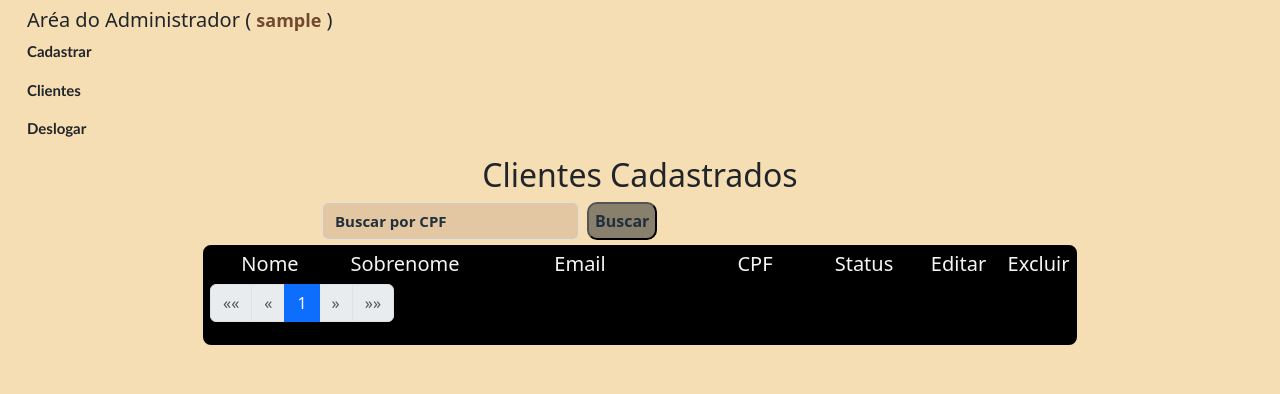
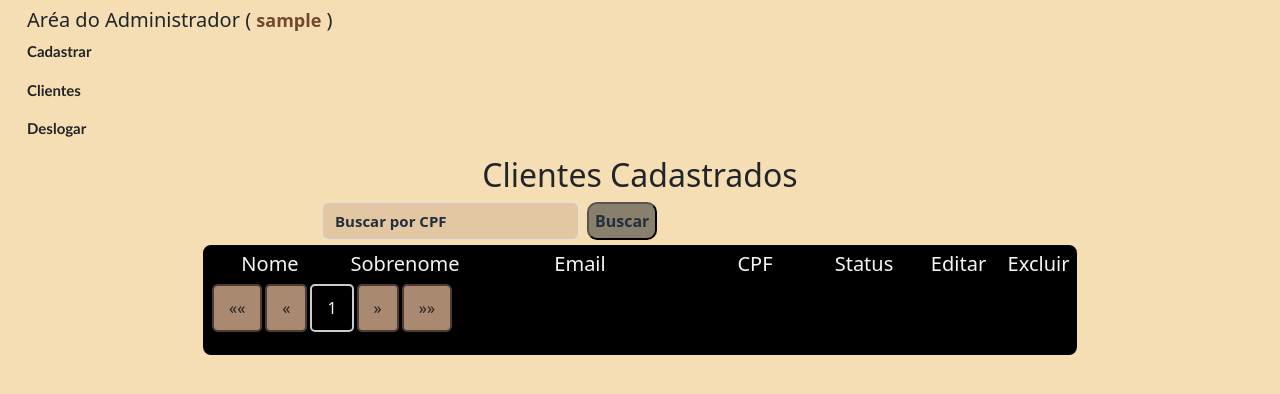
Before and after one commit to Venturaa10/formulario, a Django app: page /exibir in a window 1280 px wide. Shown: the top 394 px of the page. Run offline with Django 5.2, Linux system fonts and the light colour scheme; the visitor is signed in with stand-in values (Sample User, id 1); data that the repository does not hold is empty.

Commit message:
Estilizando a paginação em 'exibir'

```diff
--- a/form_app/forms.py
+++ b/form_app/forms.py
@@ -8,7 +8,7 @@ class LoginForm(forms.Form):
         required=True, # Torna o preenchimento desse campo obrigatorio
         max_length= 50,
         widget=forms.TextInput(
-            # Estilizando os labels do HTML através do proprio atributo do objeto
+            # Estiliza os labels do HTML através do proprio atributo do objeto
             attrs={
                 'class': 'form-control',
                 'placeholder': 'Nome Usuario'
@@ -97,5 +97,3 @@ class ClienteForm(forms.ModelForm):
             raise forms.ValidationError('Selecione um estado válido!')
 
         return estado
-
-    # def clean_cpf(self):
--- a/form_app/models.py
+++ b/form_app/models.py
@@ -55,10 +55,8 @@ class Cliente(models.Model):
     estado = models.CharField(max_length=2, choices=OPCAO_ESTADOS_BRASIL, null=False, blank=False, default='E')
     celular = models.CharField(max_length=12,unique=True,null=False, blank=False, help_text='11 90000-0000', validators=[RegexValidator(r'^[0-9]{2,3} ?[0-9]{5}-?[0-9]{4}$', 'O "número" fornecido é inválido!')])
     comentario = models.TextField(max_length=250, null=True, blank=True, help_text='Uma sugestão aqui :)')
-    # Atributo que exibe a data e a hora de criação do cliente
-    data_criacao = models.DateTimeField(default=datetime.now)
-    # Atributo responsavel por indicar se o cliente está ativo ou não, o "default" indica que todo cliente cadastrado está com o status de "ativo".
-    ativo = models.BooleanField(default=True)
+    data_criacao = models.DateTimeField(default=datetime.now) # Atributo que exibe a data e a hora de criação do cliente
+    ativo = models.BooleanField(default=True) # Atributo responsavel por indicar se o cliente está ativo ou não, o "default" indica que todo cliente cadastrado está com o status de "ativo".
 
 
     def clean(self):
--- a/form_app/templates/exibir.html
+++ b/form_app/templates/exibir.html
@@ -157,17 +157,57 @@
     }
 
     #botao_editar {
-        color: goldenrod;
+        color: rgb(144, 118, 50);
     }
 
     #botao_excluir {
-        color: rgb(181, 70, 70);
+        color: rgb(149, 65, 65);
+    }
+    .pagination {
+        display: flex; /* Alinha os itens em uma linha */
+        padding: 0; /* Remove o padding padrão */
+    }
+
+    .page-item {
+        /* Espaçamento entre os botões */
+        margin: 0 2px;
+    }
+
+    /* Estiliza os botões independente do status de ativo ou desativado */
+    .page-link {
+        display: block; /* Torna o link um bloco */
+        padding: 10px 15px; /* Espaçamento top e bottom, left e right*/
+        color: #ffffff;
+        border: 2px solid #ffffff;
+        border-radius: 5px;
+        background-color: rgb(170, 137, 113);
+    }
+
+
+    /* Estiliza quando passa o mouse no botão */
+    .page-link:hover {
+        background-color: #59797b;
+        color:whitesmoke ;
+    }
+
+    /* Estiliza o botão enquanto ativado */
+    .page-item.active .page-link {
+        background-color: #000000;
+        color:whitesmoke ;
+        border-color:rgb(205, 205, 205) ;
+    }
+
+    /* Estiliza botão enquando desativado */
+    .page-item.disabled .page-link {
+        color: #232323;
+        background-color: rgb(170, 137, 113);
+        pointer-events: none;
+        border-color: #4e3c34;
     }
 
     /* Mensangens De Aviso*/
     .messages.info {
         font-weight: bold;
-        /* background-color: #ffd900; */
         color: #8e7926;
     }
 
@@ -215,8 +255,8 @@
         {% if messages %} <!-- Mensagem da função 'buscar' em views -->
         <div class="div_mensagem">
             {% for message in messages %}
+            <!-- Ao colocar message.tags na linha abaixo, a mensagem relacionada a 'buscar' não fica alinhada ao lado do botão de input da maneira correta, verificar! -->
             {% if 'buscar' in message.extra_tags %}
-            <!-- Ao colocar message.tags na linha abaixo, a mensagem não fica alinhada ao lado do botão de input da maneira correta, verificar! -->
             <span class="messages {{ message.tags }}">{{ message }}</span>
             {% elif 'editar' in message.extra_tags %}
             <span class="messages {{ message.tags }}">{{ message }}</span>
```
